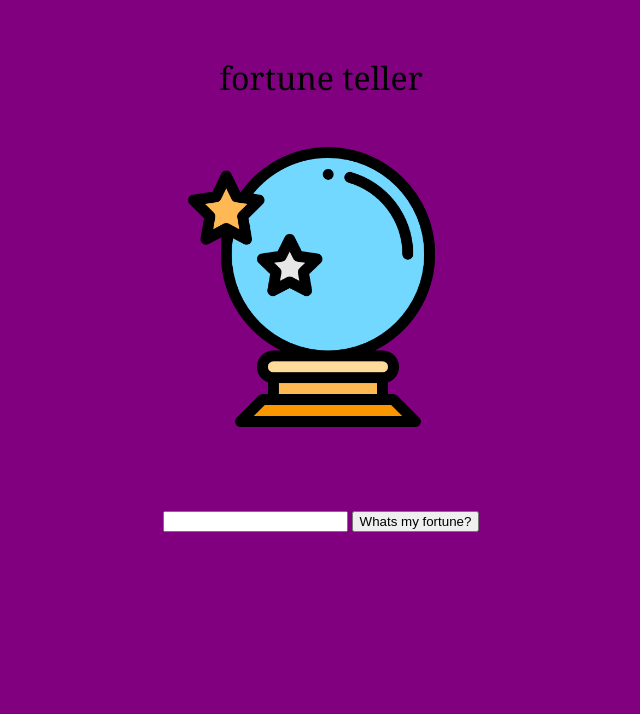
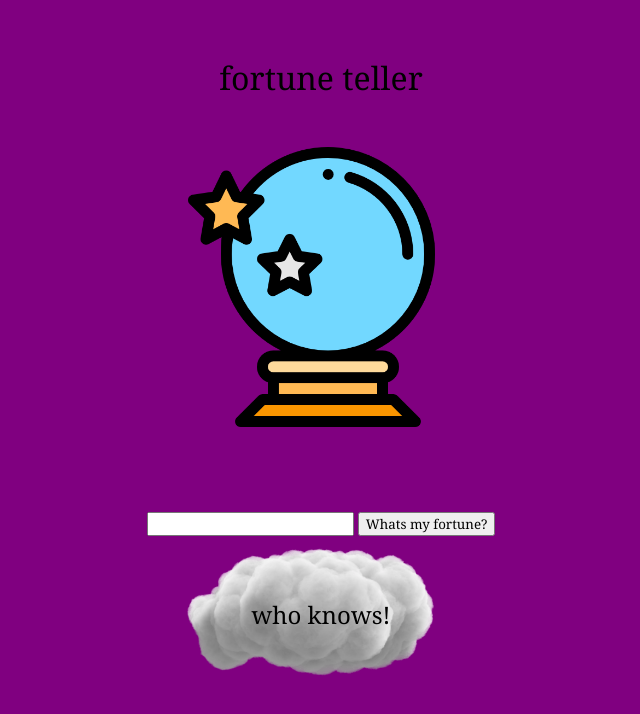
Before and after one commit to FomasTreeman/FAC-Fortune, a plain HTML site: page index.html in a window 1280 px wide. Both pictures are taken after a click on the button "Whats my fortune?". Shown: the whole page, without its empty margins (319-959 px from the left). Drawn offline with Linux system fonts and the light colour scheme.

Commit message:
animations and timeout included

```diff
--- a/index.html
+++ b/index.html
@@ -10,27 +10,44 @@
 <body>
     <header> fortune teller </header>
     <div id="">
-        <img src="fortuneteller.png">
+        <img class="img" src="fortuneteller.png">
     </div>
     <form >
         <input type="text" name="input">
         <input onClick="respond()" type="button" value="Whats my fortune?">
     </form>
     <!-- change class on click  -->
-    <div>
-        <img class="cloud" id="hidden" src="cloud.png">
+    <div id="cloudContainer">
+        <img class="img" id="hidden" src="cloud.png">
     </div>
     <script>
         // array of responses
-        let responses = ["yes", "who knows", "dont count on it", "you wish!", "no", "for sure", "mayber, maybe not", "it's your destiny"]
+        let responses = ["yes!", "who knows!", "dont count on it!", "you wish!", "no!", "for sure!", "mayber, maybe not!", "it's your destiny!"]
 
         // random selector and output of response with delay
         function respond() {
             let response = responses[Math.floor(Math.random() * 8)];
-            console.log(response);
-            let cloud = document.getElementsByClassName("cloud");
-            cloud.setAttribute("id", "img2");
-
+            // console.log(response);
+            let images = document.getElementsByClassName("img");
+            console.log(images[0]);
+            images[0].setAttribute("id", "img1");
+            var reply = null;
+            if (document.getElementsByTagName("p")[0]) {
+                reply = document.getElementsByTagName("p")[0];
+                reply.innerText = response;
+                console.log("hello", reply);
+            }
+            else {
+                setTimeout(function() {
+                    const images = document.getElementsByClassName("img");
+                    images[1].setAttribute("id", "img2")
+                    reply = document.createElement("p");
+                    let container = document.getElementById("cloudContainer");
+                    container.appendChild(reply);
+                    reply.innerText = response;
+                    console.log(reply);
+                }, 1500)
+            }
         }
     </script>
 
--- a/styles.css
+++ b/styles.css
@@ -4,11 +4,11 @@ body {
 
 * {
     text-align: center;
+    font-family: Georgia, 'Times New Roman', Times, serif;
 }
 
 header {
     font-size: xx-large;
-    font-family: Georgia, 'Times New Roman', Times, serif;
     padding: 3rem;
 }
 
@@ -18,10 +18,12 @@ img {
 }
 
 #img1 {
-    animation: rumble 0.5s infinite;
+    animation-name: rumble;
+    animation-duration: 1s;
 }
 
 #img2 {
+    height: 150px;
     animation-name: bounceIn;
     animation-duration: 0.5s;
 }
@@ -34,17 +36,39 @@ input {
     margin-top: 10vh;
 }
 
+#cloudContainer {
+    position: relative;
+}
+
+p {
+    position: absolute;
+    top: 55%;
+    left: 50%;
+    transform: translate(-50%, -50%);
+    margin: 0;
+    font-size: x-large;
+    bottom: 15%;
+}
+
 @keyframes rumble {
     0% {
         transform: rotate(25deg);
     }
 
+    25% {
+        transform: rotate(-25deg);
+    }
+
     50% {
+        transform: rotate(25deg);
+    }
+
+    75% {
         transform: rotate(-25deg);
     }
 
     100% {
-        transform: rotate(25deg);
+        transform: rotate(0deg);
     }
 }
 
@@ -53,6 +77,7 @@ input {
         opacity: 0;
         transform: scale(.3);
     }
+
     100% {
         opacity: 1;
         transform: scale(1);
```
Lines whose indentation alone changed are shown as unchanged.
